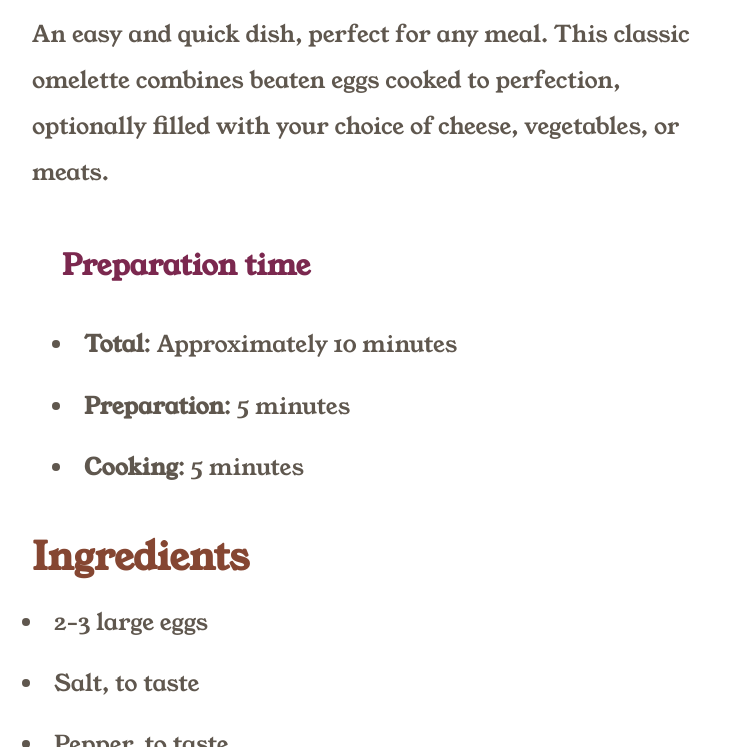
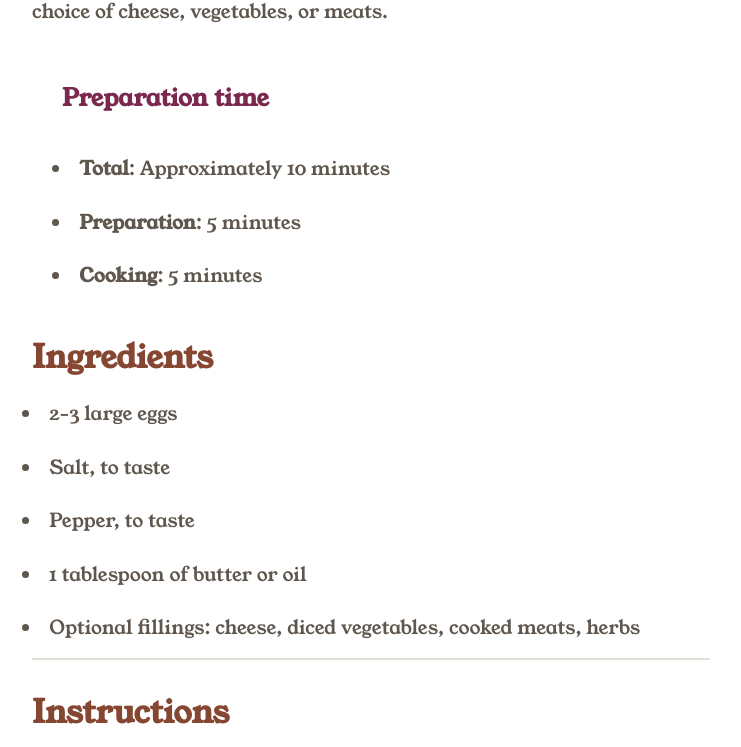
Before and after one commit to Javieravv/recipe-page-main, a plain HTML site: page index.html in a window 1280 px wide. Shown: the part 524-1271 px from the top of the page, without its empty margins (269-1010 px from the left). Drawn offline with Linux system fonts and the light colour scheme.

Commit message:
Arreglo bug fuentes

```diff
--- a/styles.css
+++ b/styles.css
@@ -19,7 +19,7 @@
     --colorLightGrey: hsl(30, 18%, 87%);
     --colorWengeBrown: hsl(30, 10%, 34%);
     --colorDarkCharcoal: hsl(24, 5%, 18%);
-    --fontSize: 15px;
+    --fontSize: 16px;
     --paddingDiv: 5px 45px;
     --marginHr: 5px 45px;
     --marginTopLi: 15px;
@@ -37,8 +37,8 @@ body {
 }
 
 p {
+    /* font-size: 1.2rem; */
     color: var(--colorWengeBrown);
-    font-size: 1.2rem;
 }
 
 hr {
@@ -70,6 +70,7 @@ main {
     flex-direction: column;
     width: 100%;
     background-color: var(--colorWhite);
+    margin-bottom: 15px;
 
     >div {
         margin-top: 20px;
@@ -159,7 +160,7 @@ header {
 /* Media queries */
 
 @media (width > 600px) {
-    * {
+    body {
         font-size: 1.2rem;
     }
     main {
```
